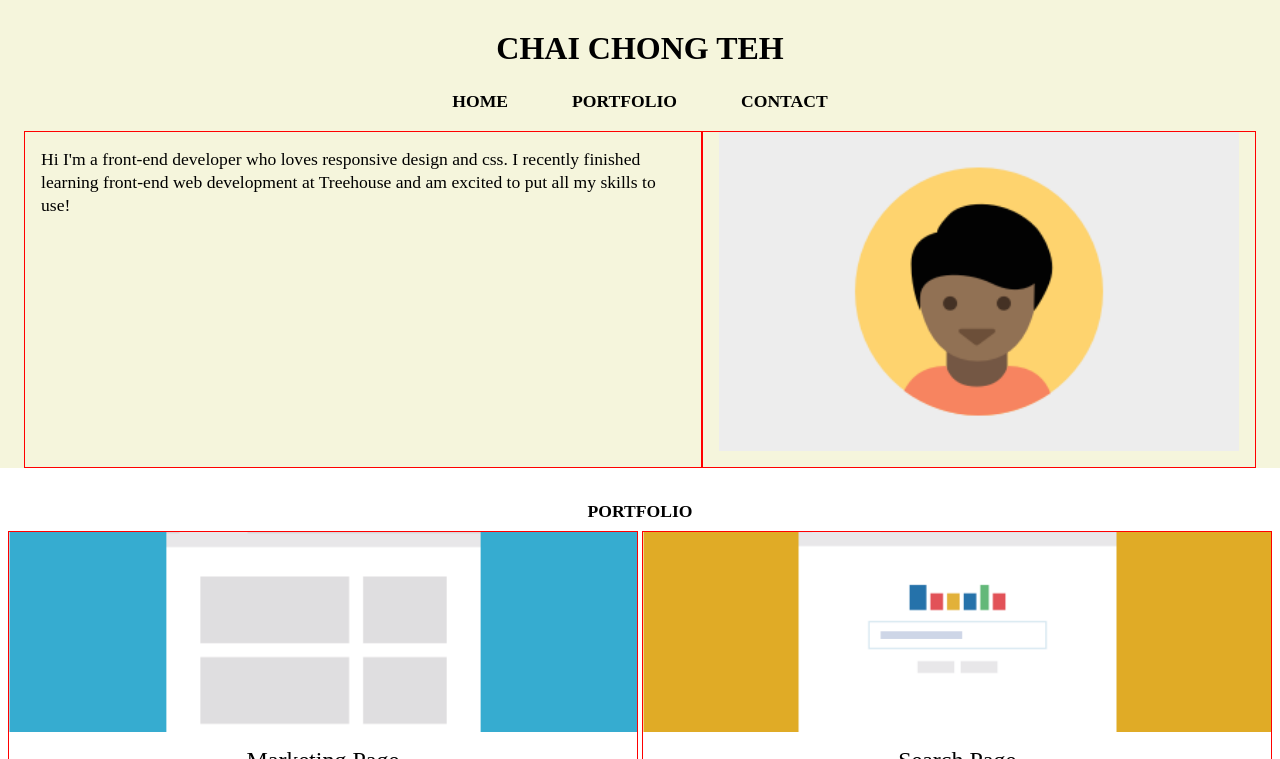
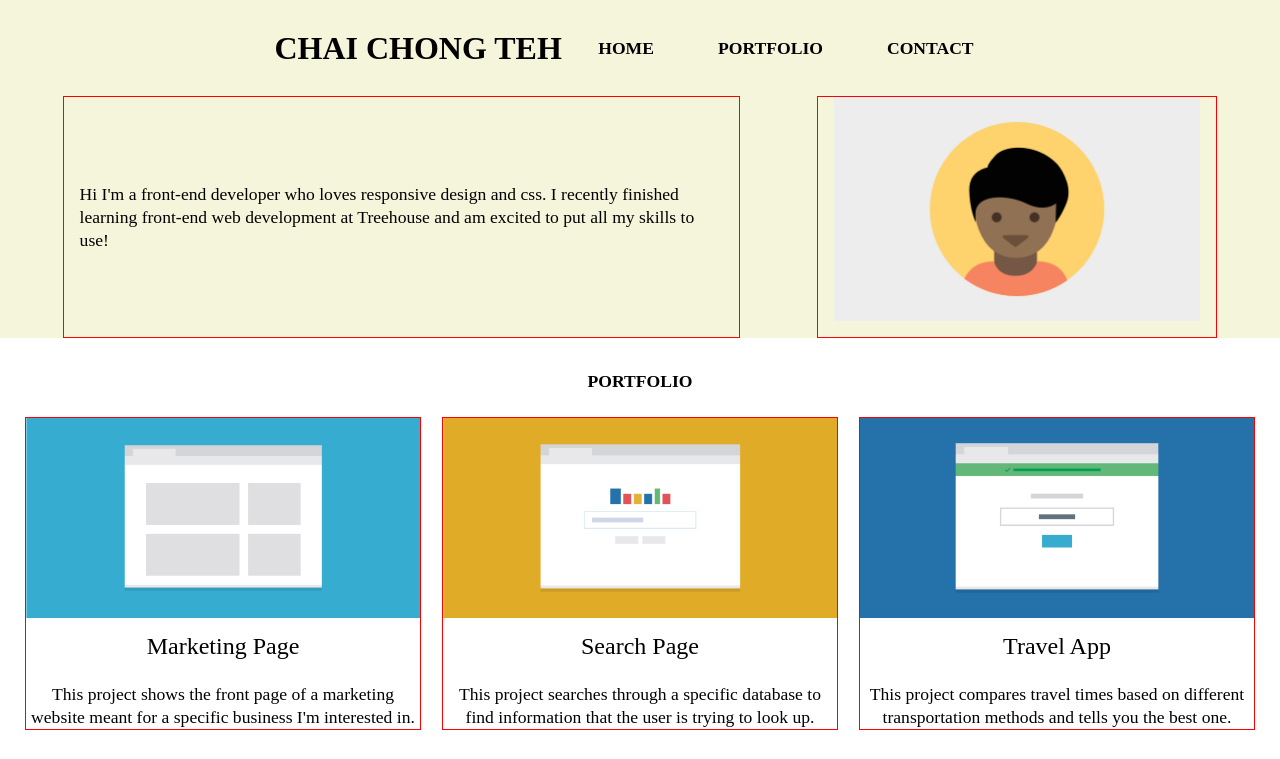
Before and after one commit to celestialbunny/frontend_02, a plain HTML site: page index.html in a window 1280 px wide. Shown: the top 759 px of the page. Drawn offline with Linux system fonts and the light colour scheme.

Commit message:
Completed desktop view for .cards, left with navigation and introduction

```diff
--- a/css/styles.css
+++ b/css/styles.css
@@ -56,18 +56,26 @@ a:visited {
 .sticky {
     position: fixed;
     top: 0;
+    left: 0;
     width: 100%;
     box-shadow: 0 0 50px 10px rgba(0, 0, 0, 1);
 }
 
-/* .sticky + .content {
-    padding-top: 102px;
-} */
+.sticky ul {
+    display: flex;
+    justify-content: flex-end !important;
+}
+
+.sticky ul li {
+    /* display: flex; */
+    /* padding-top: 102px; */
+}
 
 /* Profile Styles */
 
 #profile-picture {
     width: 100%;
+    max-width: 500px;
     padding: 1rem 4rem;
     margin-top: 2rem;
 }
@@ -156,13 +164,16 @@ footer {
         padding-bottom: 0.5rem;
     }
 
+    header * {
+        justify-content: space-around;
+    }
+
     .header ul {
         display: flex;
         flex-direction: row;
         flex-wrap: wrap;
         width: 100%;
         justify-content: center;
-
     }
 
     .header ul li {
@@ -191,6 +202,7 @@ footer {
 
     #profile-picture {
         width: 45%;
+        max-width: 400px;
         /* height: auto; */
         margin: 0;
         padding: 1rem;
@@ -221,3 +233,32 @@ footer {
         padding: 0.8rem 0;
     }
 }
+
+@media screen and (min-width: 1024px) {
+    header * {
+        align-content: center;
+        vertical-align: middle;
+        justify-content: space-around;
+    }
+
+    h1.title {
+        padding-bottom: 2rem;
+    }
+
+    .top-container,
+    .header {
+        /* height: 50px; */
+        display: inline-flex;
+        margin: 0;
+        padding: 0;
+    }
+
+    .cards {
+        width: calc(33.33% - 30px);
+        margin: 1rem 0.5rem;
+    }
+
+    #contact {
+        margin-top: 1rem;
+    }
+}
--- a/index.html
+++ b/index.html
@@ -98,8 +98,12 @@
 
     <footer>
         <div class="footer">
-            <span class="name"></span>
-            <span><a href="#profile">BACK TO TOP</a></span>
+            <div class="separator">
+                <span class="name"></span>
+            </div>
+            <div class="separator">
+                <span><a href="#profile">BACK TO TOP</a></span>
+            </div>
         </div>
     </footer>
 
```
